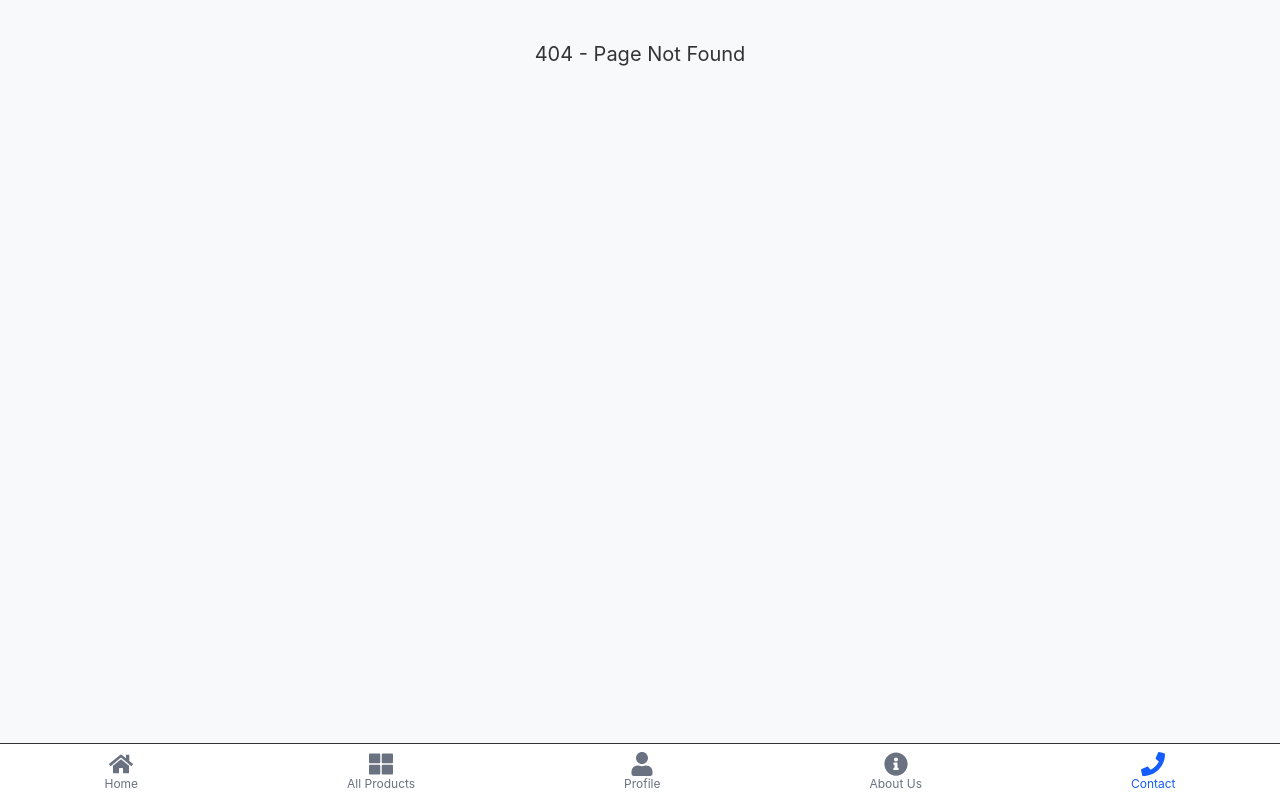
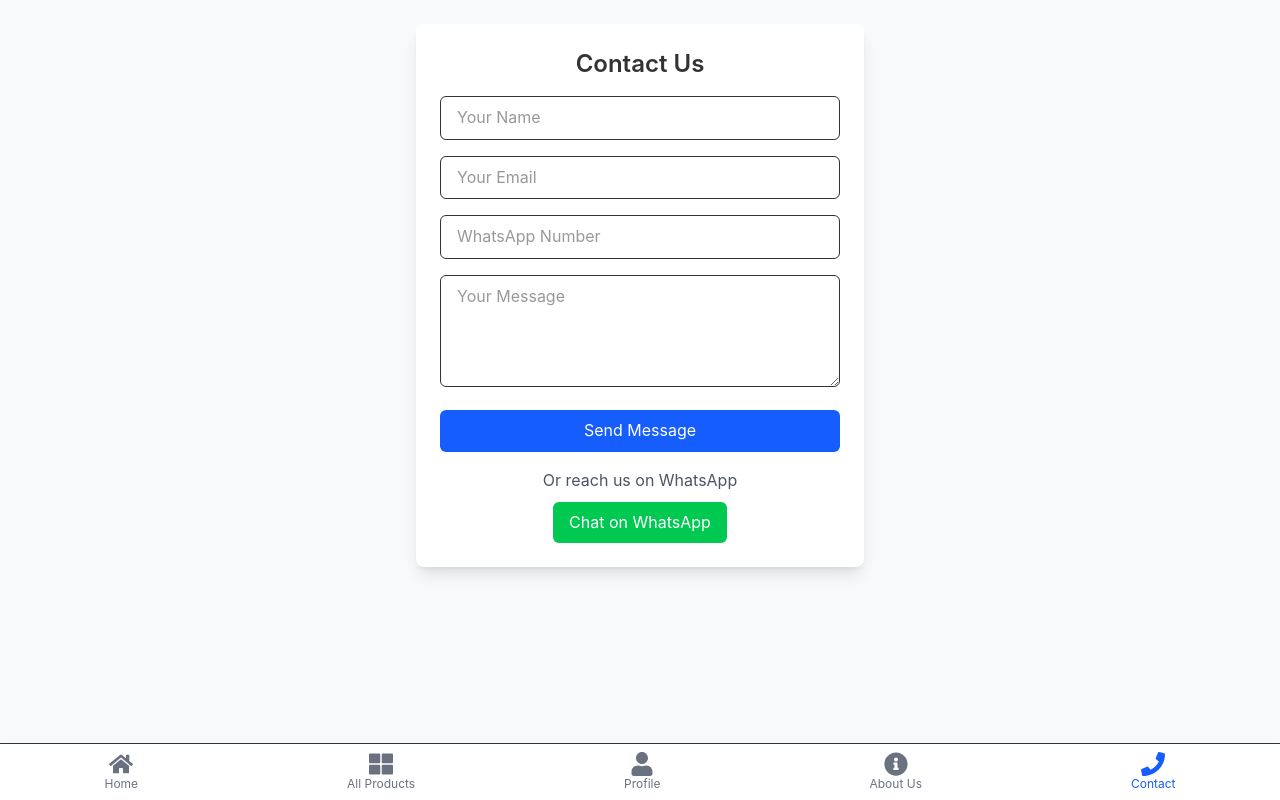
Before and after one commit to Omoefe-bazunu/jennycol, a React (Vite) app: page /contact in a window 1280 px wide. Before the commit this address had no page. Built offline with nearby package versions, Linux system fonts and the light colour scheme.

Commit message:
added contact and about us components

```diff
--- a/src/App.jsx
+++ b/src/App.jsx
@@ -4,7 +4,8 @@ import Navigation from "./pages/NavTab";
 import Products from "./pages/products";
 import ProductDetails from "./pages/productDetails";
 import UserProfile from "./pages/profile";
-// import Checkout from "./pages/Checkout";
+import Contact from "./pages/contact";
+import AboutUs from "./pages/About";
 // import Orders from "./pages/Orders";
 // import Auth from "./pages/Auth";
 // import Navbar from "./components/Navbar";
@@ -21,8 +22,8 @@ const App = () => {
             <Route path="/products" element={<Products />} />
             <Route path="/products/:id" element={<ProductDetails />} />
             <Route path="/profile" element={<UserProfile />} />
-            {/* <Route path="/checkout" element={<Checkout />} /> */}
-            {/* <Route path="/orders" element={<Orders />} /> */}
+            <Route path="/contact" element={<Contact />} />
+            <Route path="/about" element={<AboutUs />} />
             {/* <Route path="/auth" element={<Auth />} /> */}
             <Route
               path="*"
--- /dev/null
+++ b/src/pages/About.jsx
@@ -0,0 +1,68 @@
+import { FaFacebook, FaInstagram, FaTwitter, FaLinkedin } from "react-icons/fa";
+
+const AboutUs = () => {
+  return (
+    <div className="max-w-2xl mx-auto p-6 bg-white shadow-lg rounded-lg mt-6 text-center">
+      <h2 className="text-2xl font-semibold mb-4">About Us</h2>
+      <img
+        src="/about-us-image.jpg" // Replace with actual image path
+        alt="About Us"
+        className="w-full h-48 object-cover rounded-lg mb-4"
+      />
+      <p className="text-gray-700 leading-relaxed">
+        Welcome to [Your Business Name]! We are dedicated to providing top-notch
+        products and services that enhance your lifestyle. Our commitment to
+        quality, innovation, and customer satisfaction sets us apart. Join us on
+        this journey as we strive to make a difference.
+      </p>
+
+      <div className="mt-6">
+        <p className="text-gray-600">Connect with us:</p>
+        <div className="flex justify-center space-x-4 mt-2">
+          <a
+            href="https://facebook.com"
+            target="_blank"
+            rel="noopener noreferrer"
+          >
+            <FaFacebook
+              size={28}
+              className="text-blue-600 hover:text-blue-800 transition"
+            />
+          </a>
+          <a
+            href="https://instagram.com"
+            target="_blank"
+            rel="noopener noreferrer"
+          >
+            <FaInstagram
+              size={28}
+              className="text-pink-500 hover:text-pink-700 transition"
+            />
+          </a>
+          <a
+            href="https://twitter.com"
+            target="_blank"
+            rel="noopener noreferrer"
+          >
+            <FaTwitter
+              size={28}
+              className="text-blue-400 hover:text-blue-600 transition"
+            />
+          </a>
+          <a
+            href="https://linkedin.com"
+            target="_blank"
+            rel="noopener noreferrer"
+          >
+            <FaLinkedin
+              size={28}
+              className="text-blue-700 hover:text-blue-900 transition"
+            />
+          </a>
+        </div>
+      </div>
+    </div>
+  );
+};
+
+export default AboutUs;
--- a/src/pages/Home.jsx
+++ b/src/pages/Home.jsx
@@ -12,7 +12,7 @@ const Home = () => {
       <section className="relative bg-gray-900 text-white py-20 text-center">
         <div className="container mx-auto px-6">
           <h1 className="text-4xl md:text-5xl font-bold mb-4">
-            Welcome to Our Store
+            Welcome to JENNY COLLECTIONS
           </h1>
           <p className="text-lg md:text-xl mb-6">
             Discover the best deals on high-quality products.
--- a/src/pages/NavTab.jsx
+++ b/src/pages/NavTab.jsx
@@ -23,7 +23,7 @@ const Navigation = () => {
       </NavLink>
 
       <NavLink
-        to="/categories"
+        to="/products"
         className={({ isActive }) =>
           `flex flex-col items-center ${
             isActive ? "text-blue-600" : "text-gray-500"
--- /dev/null
+++ b/src/pages/contact.jsx
@@ -0,0 +1,85 @@
+import { useState } from "react";
+
+const Contact = () => {
+  const [formData, setFormData] = useState({
+    name: "",
+    email: "",
+    whatsapp: "",
+    message: "",
+  });
+
+  const handleChange = (e) => {
+    setFormData({ ...formData, [e.target.name]: e.target.value });
+  };
+
+  const handleSubmit = (e) => {
+    e.preventDefault();
+    // Handle form submission logic (send email, save to database, etc.)
+    console.log("Form Data:", formData);
+  };
+
+  const clientWhatsAppNumber = "+2349012345678"; // Replace with actual WhatsApp number
+
+  return (
+    <div className="max-w-md mx-auto p-6 bg-white shadow-lg rounded-lg mt-6">
+      <h2 className="text-2xl font-semibold text-center mb-4">Contact Us</h2>
+      <form onSubmit={handleSubmit} className="space-y-4">
+        <input
+          type="text"
+          name="name"
+          placeholder="Your Name"
+          value={formData.name}
+          onChange={handleChange}
+          required
+          className="w-full px-4 py-2 border rounded-md focus:ring focus:ring-blue-300"
+        />
+        <input
+          type="email"
+          name="email"
+          placeholder="Your Email"
+          value={formData.email}
+          onChange={handleChange}
+          required
+          className="w-full px-4 py-2 border rounded-md focus:ring focus:ring-blue-300"
+        />
+        <input
+          type="tel"
+          name="whatsapp"
+          placeholder="WhatsApp Number"
+          value={formData.whatsapp}
+          onChange={handleChange}
+          required
+          className="w-full px-4 py-2 border rounded-md focus:ring focus:ring-blue-300"
+        />
+        <textarea
+          name="message"
+          placeholder="Your Message"
+          value={formData.message}
+          onChange={handleChange}
+          required
+          className="w-full px-4 py-2 border rounded-md focus:ring focus:ring-blue-300 h-28"
+        ></textarea>
+        <button
+          type="submit"
+          className="w-full bg-blue-600 text-white py-2 rounded-md hover:bg-blue-700 transition"
+        >
+          Send Message
+        </button>
+      </form>
+
+      <div className="text-center mt-4">
+        <p className="text-gray-600">Or reach us on WhatsApp</p>
+        <a
+          href={`https://wa.me/${clientWhatsAppNumber}`}
+          target="_blank"
+          rel="noopener noreferrer"
+          className="inline-block bg-green-500 text-white px-4 py-2 rounded-md mt-2 hover:bg-green-600 transition"
+        >
+          Chat on WhatsApp
+        </a>
+      </div>
+    </div>
+  );
+};
+
+export default Contact;
```
